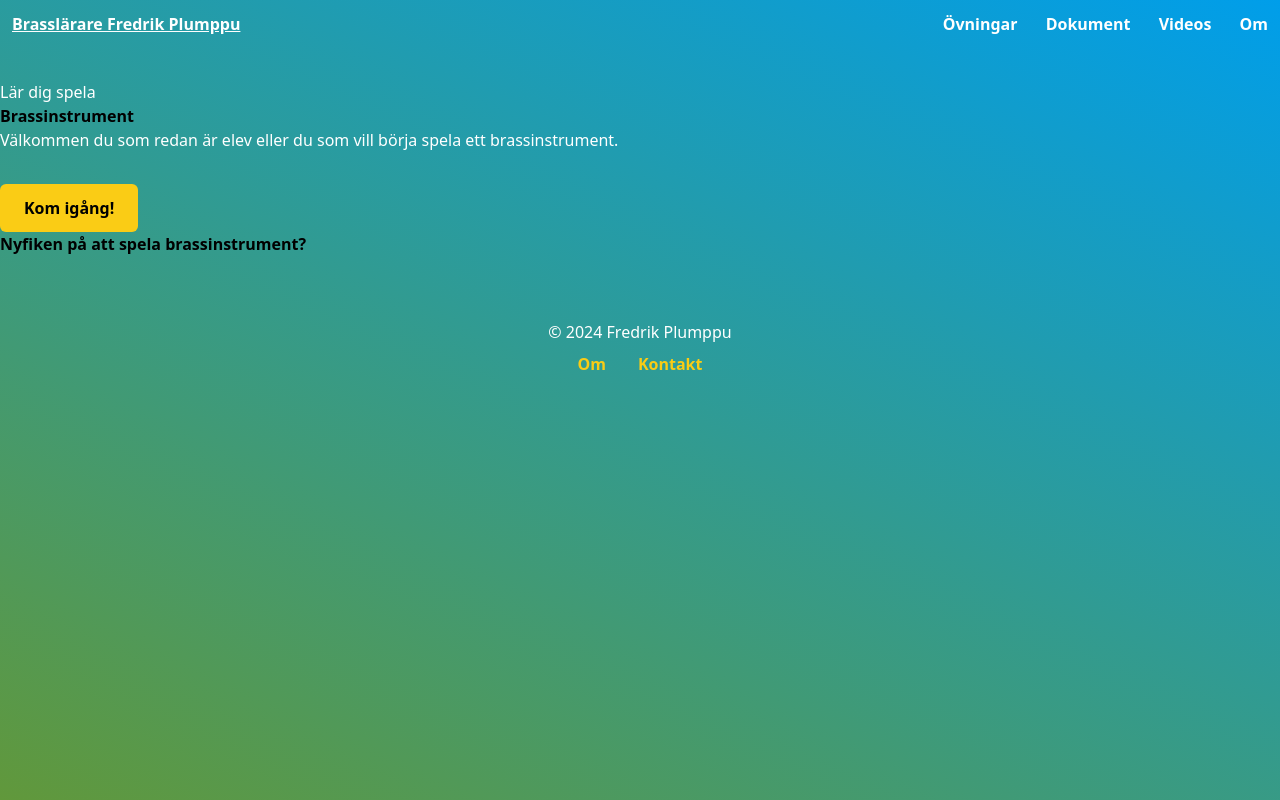
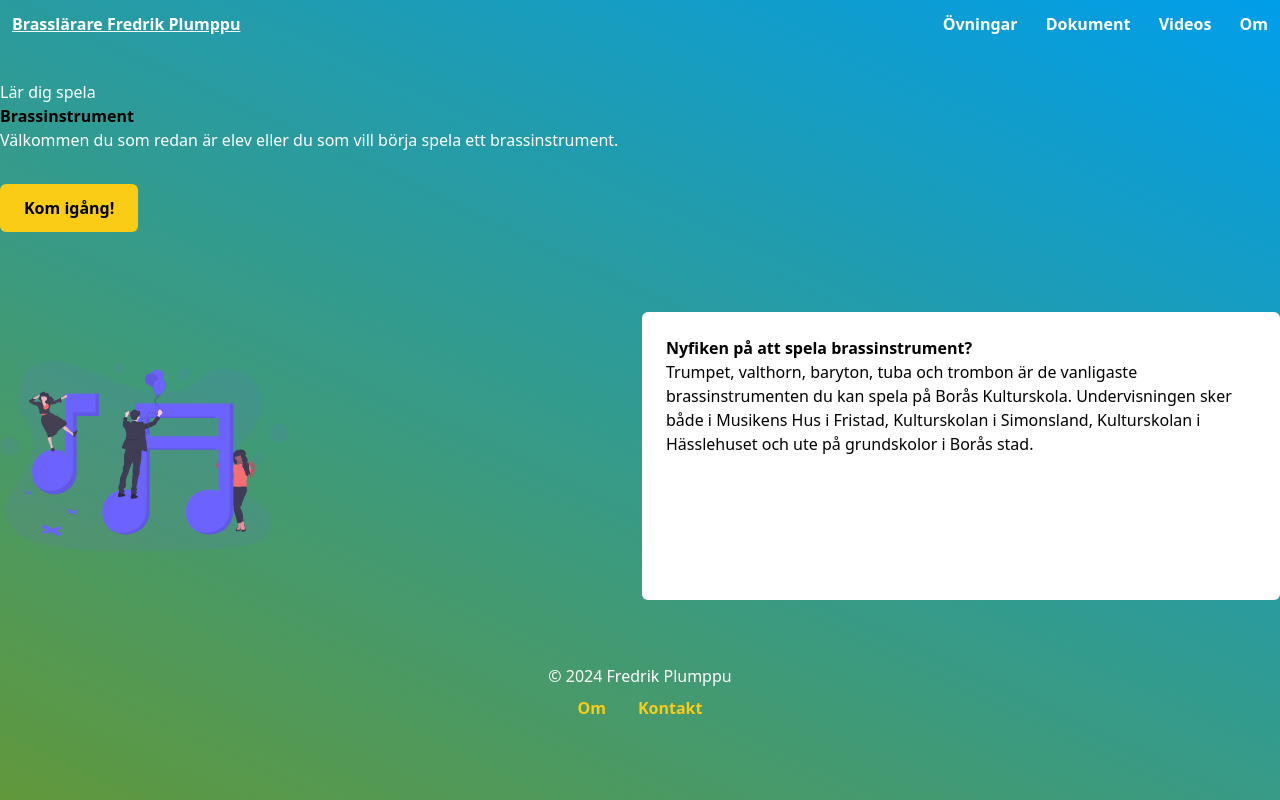
Before and after one commit to trueplu/Kulturskola-hemsida, an Astro site in the folder astro/: page / in a window 1280 px wide. Built offline with nearby package versions, Linux system fonts and the light colour scheme; Astro itself is replaced by a stand-in of ours.

Commit message:
Add reusable box component WiP
Co-authored-by: Samuel Plumppu <Greenheart@users.noreply.github.com>

```diff
--- /dev/null
+++ b/astro/src/components/Box.astro
@@ -0,0 +1,3 @@
+<div class="rounded-md bg-white p-6">
+  <slot />
+</div>
--- a/astro/src/pages/index.astro
+++ b/astro/src/pages/index.astro
@@ -1,4 +1,5 @@
 ---
+import Box from '../components/Box.astro'
 import PrimaryCTA from '../components/PrimaryCTA.astro'
 import Layout from '../layouts/Layout.astro'
 ---
@@ -15,7 +16,20 @@ import Layout from '../layouts/Layout.astro'
     <PrimaryCTA href="/ovningar">Kom igång!</PrimaryCTA>
   </section>
 
-  <section>
-    <h2 class="font-bold">Nyfiken på att spela brassinstrument?</h2>
+  <section class="mx-auto mt-20 grid w-full grid-cols-2 gap-1">
+    <img
+      src="/images/undraw_compose_music_ovo2.svg"
+      alt="Tre personer komposerar musik"
+      class="size-72"
+    />
+    <Box>
+      <h2 class="font-bold">Nyfiken på att spela brassinstrument?</h2>
+      <p>
+        Trumpet, valthorn, baryton, tuba och trombon är de vanligaste
+        brassinstrumenten du kan spela på Borås Kulturskola. Undervisningen sker
+        både i Musikens Hus i Fristad, Kulturskolan i Simonsland, Kulturskolan i
+        Hässlehuset och ute på grundskolor i Borås stad.
+      </p>
+    </Box>
   </section>
 </Layout>
```
